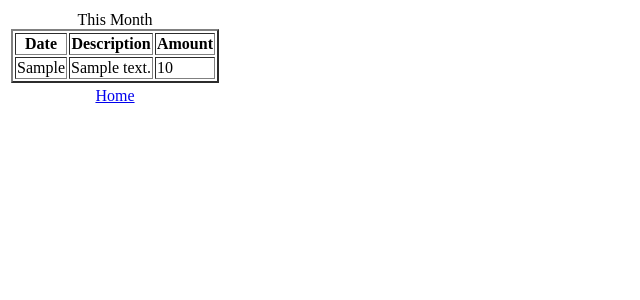
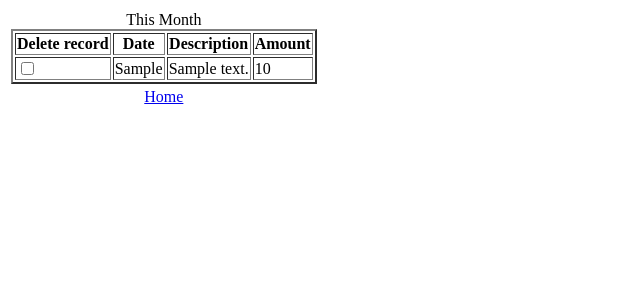
Before and after one commit to voncloft/finances, a PHP site: page /php/finances.php in a window 1280 px wide. Shown: the top 300 px of the page, without its empty margins (0-640 px from the left). Run offline with PHP 8.4, Linux system fonts and the light colour scheme; tables that the repository leaves empty or names only in its code hold one stand-in row (values such as "Sample post"); some libraries are stand-ins or nearby versions.

Commit message:
Minor Updates

```diff
--- a/ajax/js/db_functions.js
+++ b/ajax/js/db_functions.js
@@ -10,8 +10,23 @@ function saveToDb(editableObj,field,id,table)
 		data:"id="+id+"&value="+value+"&field="+field+"&table="+table,
 		success: function(data)
 		{
-			//alert("success");
+			alert("success");
 		}
 	});
 }
+$(document).ready(function() {
+	$('.deleteIt').change(function() {
+		var id = $(this).val();
+		alert(id);
+		$.ajax({
+			type: "POST",
+			url: '../ajax/delete.php',
+			data:"id="+id,
+			success: function(data)
+			{
+				alert("record deleted");
+			}
+		});
+	});
+});
 </script>
--- /dev/null
+++ b/ajax/js/delete.php
@@ -0,0 +1,5 @@
+<?php
+	include '../include/passwords.php';
+	global $conn;
+	$sql="delete from
+?>
--- a/functions/get_summary.php
+++ b/functions/get_summary.php
@@ -7,11 +7,11 @@
 		$sql="select id, day_of_month, description,amount from ".$table;
 		$result=$conn->query($sql);
 		$rows=$result->fetch_all(MYSQLI_ASSOC);
-		echo "<table border='2'><caption>This Month</caption><th>Date</th><th>Description</th><th>Amount</th>";
+		echo "<table border='2'><caption>This Month</caption><th>Delete record</th><th>Date</th><th>Description</th><th>Amount</th>";
 		foreach($rows as $financial_transaction)
 		{
 			//echo '<tr><td contenteditable>'.$financial_transaction["day_of_month"].'</td><td contenteditable onBlur="saveToDb(this,".$financial_transaction["id"].",description")">'.$financial_transaction["description"]'"</td><td contenteditable onBlur=saveToDb(this,'.$financial_transaction["id"].',\"amount\")">'.$financial_transaction["amount"].'</td></tr>';
-			echo '<tr><td contenteditable onBlur="saveToDb(this,\'day_of_month\','.$financial_transaction['id'].',\''.$table.'\')">'.$financial_transaction['day_of_month'].'</td>';
+			echo '<tr><td><input type=\'checkbox\' class=\'deleteIt\' id=\'deleteIt\' name=\'deleteIt\' value=\''.$financial_transaction['id']."-".$table.'\'></td><td contenteditable onBlur="saveToDb(this,\'day_of_month\','.$financial_transaction['id'].',\''.$table.'\')">'.$financial_transaction['day_of_month'].'</td>';
 			echo '<td contenteditable onBlur="saveToDb(this,\'description\','.$financial_transaction['id'].',\''.$table.'\')">'.$financial_transaction['description'].'</td>';
 			echo '<td contenteditable onBlur="saveToDb(this,\'amount\','.$financial_transaction['id'].',\''.$table.'\')">'.$financial_transaction['amount'].'</td></tr>';
 		}
--- a/php/finances.php
+++ b/php/finances.php
@@ -1,5 +1,7 @@
+<body>
 <?php
 	include_once '../include/passwords.php';
 	include_once '../functions/get_user_interface.php';
 	get_user_interface("summary");
 ?>
+</body>
```
Also changed, not shown: 1 other file.
